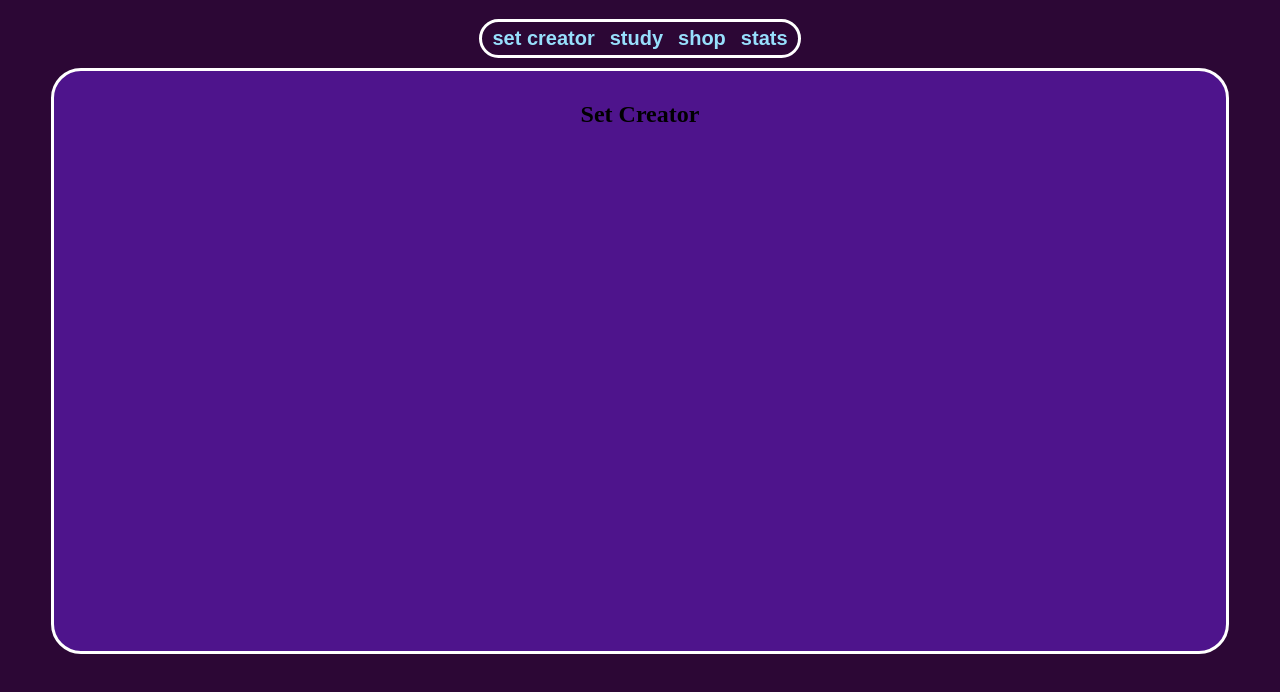
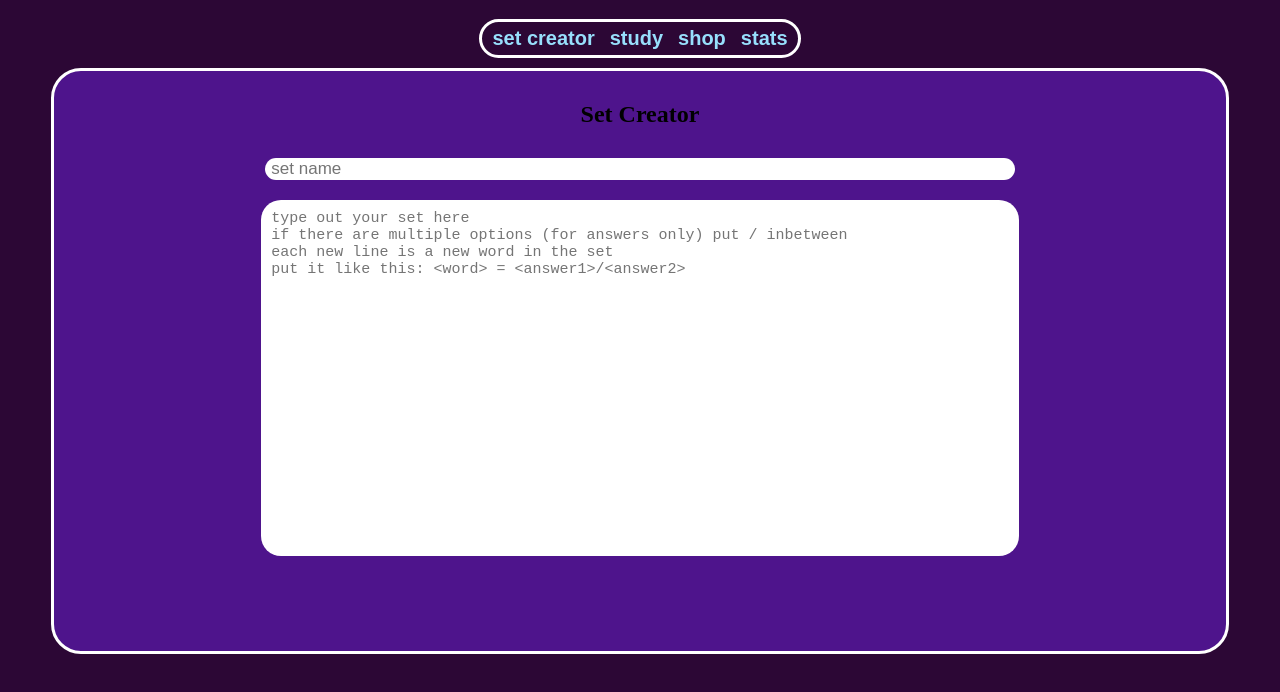
Before and after one commit to JurreM-dev/program-manager, a plain HTML site: page projects/study-app/index.html in a window 1280 px wide. Shown: the part 90-782 px from the top of the page. Drawn offline with nearby package versions, Linux system fonts and the light colour scheme.

Commit message:
make UI for adding sets

```diff
--- a/projects/study-app/pages/setCreator.js
+++ b/projects/study-app/pages/setCreator.js
@@ -14,6 +14,8 @@ export function SetCreatorPage() {
         return html`
             <div class="Page alignCenter verticalFlex">
                 <h2>Set Creator</h2>
+                <input placeholder="set name" id="setNameIn"/>
+                <textarea placeholder=${"type out your set here\nif there are multiple options (for answers only) put / inbetween\neach new line is a new word in the set\nput it like this: <word> = <answer1>/<answer2>"} id="setIn"></textarea>
             </div>
         `
     }
--- a/projects/study-app/styles.css
+++ b/projects/study-app/styles.css
@@ -53,3 +53,24 @@ body {
     color: var(--text-secondary);
     cursor: pointer;
 }
+
+#setNameIn, #setIn {
+    width: 64%;
+    border-radius: 20px;
+    padding-left: 6px;
+    padding-right: 6px;
+    font-size: 17px;
+    outline: 0;
+    border: 0;
+    margin: 10px;
+}
+#setIn {
+    font-size: 15px;
+    height: 60%;
+    padding: 10px;
+    resize: none;
+    scrollbar-width: 0;
+}
+#setNameIn:focus, #setIn:focus {
+    box-shadow: 0 0 20px var(--text-primary);
+}
```
